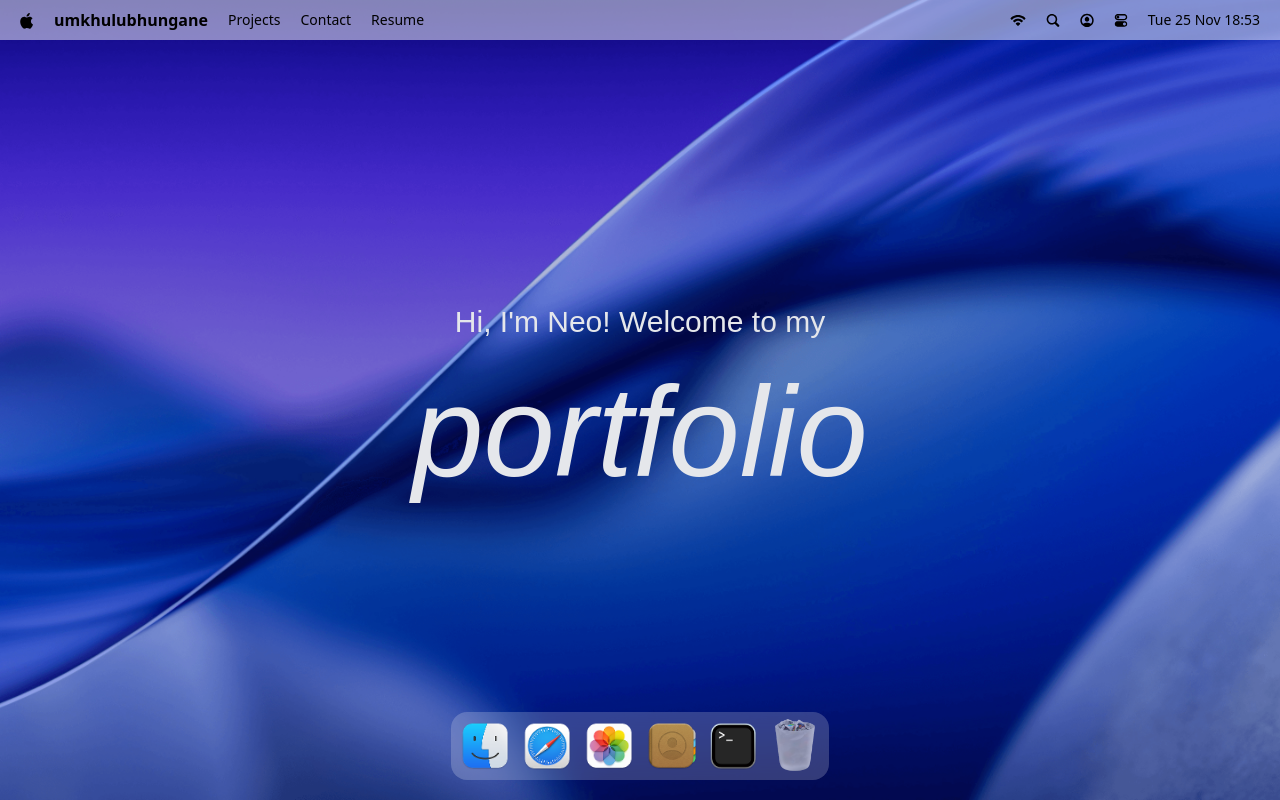
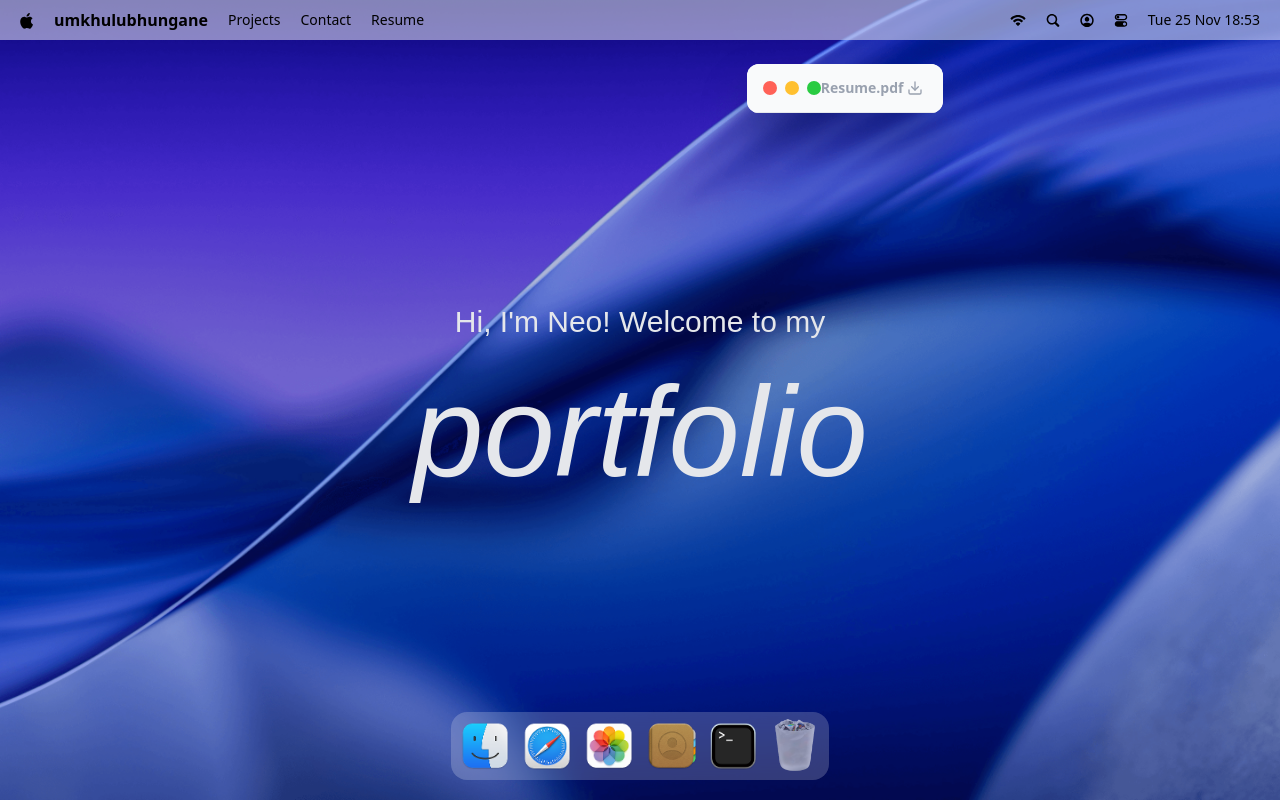
Before and after one commit to radebeneo/umkhulubhungane_, a React (Vite) app: page / in a window 1280 px wide. Both pictures are taken after a click on the item "Resume". Built offline with nearby package versions, Linux system fonts and the light colour scheme; a web font is replaced by a local one.

Commit message:
installed react-pdf library with worker, annotations, and textlayer.

```diff
--- a/package.json
+++ b/package.json
@@ -18,6 +18,7 @@
     "lucide-react": "^0.554.0",
     "react": "^19.2.0",
     "react-dom": "^19.2.0",
+    "react-pdf": "^10.2.0",
     "react-tooltip": "^5.30.0",
     "tailwindcss": "^4.1.17",
     "zustand": "^5.0.8"
--- a/src/App.tsx
+++ b/src/App.tsx
@@ -3,7 +3,7 @@ import gsap from "gsap";
 import { Draggable} from "gsap/Draggable";
 
 import {Navbar, Welcome, Dock} from "#components";
-import {Terminal, Safari, } from "#windows";
+import {Terminal, Safari, Resume,} from "#windows";
 
 gsap.registerPlugin(Draggable);
 
@@ -16,6 +16,7 @@ const App = () => {
 
            <Terminal />
            <Safari />
+           <Resume />
        </main>
     )
 }
--- a/src/windows/Resume.tsx
+++ b/src/windows/Resume.tsx
@@ -1,6 +1,30 @@
+import WindowWrapper from "#hoc/WindowWrapper";
+import {WindowControls} from "#components";
+import {Download} from "lucide-react";
+import { pdfjs } from 'react-pdf';
+
+import 'react-pdf/dist/Page/AnnotationLayer.css';
+import 'react-pdf/dist/Page/TextLayer.css';
+pdfjs.GlobalWorkerOptions.workerSrc = new URL(
+    'pdfjs-dist/build/pdf.worker.min.mjs',
+    import.meta.url,
+).toString();
+
 const Resume = () => {
     return (
-        <div>Resume</div>
+        <>
+            <div id="window-header">
+                <WindowControls target="resume" />
+                <h2>Resume.pdf</h2>
+                <a href="files/resume.pdf" download className="cursor-pointer" title="Download resume">
+                    <Download className="icon"/>
+                </a>
+            </div>
+
+
+        </>
     )
 }
-export default Resume
+
+const ResumeWindow = WindowWrapper(Resume, "resume")
+export default ResumeWindow
```
Also changed, not shown: 1 other file (tests, documents, lock files or other folders).
